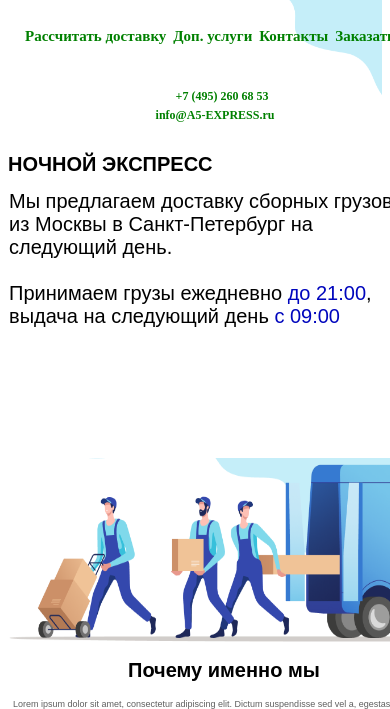
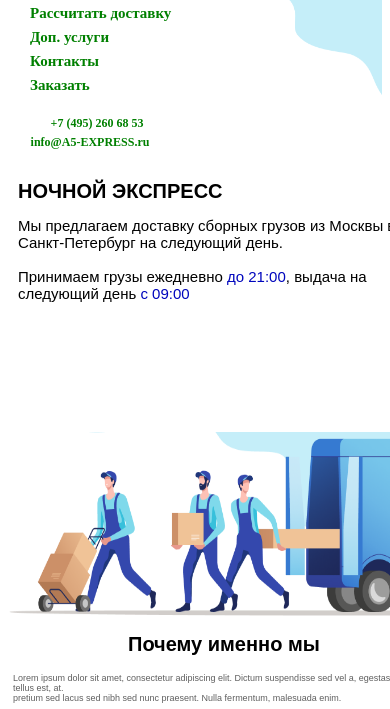
Before and after one commit to proowars/1figma, a plain HTML site: page index.html in a window 390 px wide. Shown: the part 68-777 px from the top of the page. Drawn offline with Linux system fonts and the light colour scheme.

Commit message:
Update style.css

```diff
--- a/style.css
+++ b/style.css
@@ -314,15 +314,24 @@ header{
         width: 300px;
     }
     .nav{
-        width: 370px;
-        margin-left: -10px;
+        flex-direction: column;
+        width: 420px;
+        margin-left: 50px;
+
+    }
+    .tel{
+        margin-left: -250px;
     }
     .logo{
         margin-left: -330px;
     }
+    .expres{
+        font-size: 20px;
+        margin-left: 10px;
+    }
     #we{
-        margin-left: 1px;
-        font-size: 20px;
+        margin-left: 10px;
+        font-size: 15px;
         max-width: 400px;
     }
     .container h2{
@@ -338,6 +347,9 @@ header{
     .naprav img{
         max-width: 300px;
         height: 300px;
+    }
+    .naprav1 img{
+        width: 400px;
     }
     .mainnapr1{
         flex-direction: column;
```
